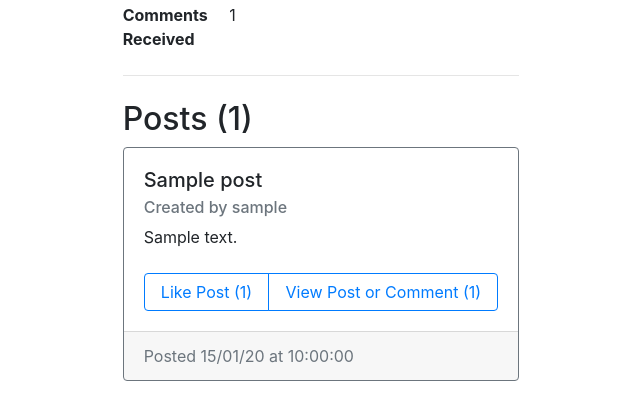
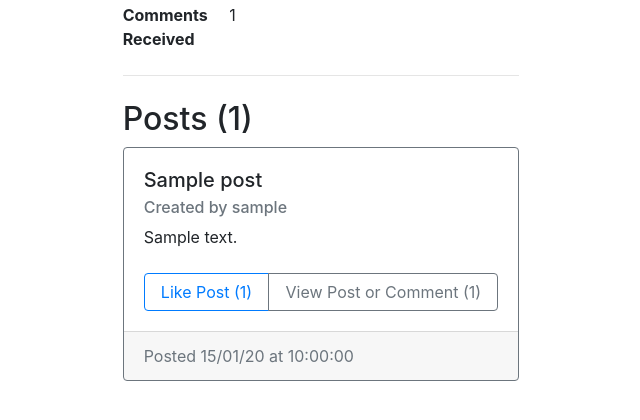
Before and after one commit to daniel-555/COMP2011-CW2, a Flask app: page /user in a window 1280 px wide. Shown: the part 321-741 px from the top of the page, without its empty margins (319-959 px from the left). Run offline with Flask 3, Linux system fonts and the light colour scheme; a user stored in the database is signed in; tables that the repository leaves empty hold one stand-in row (values such as "Sample post"); some libraries are stand-ins or nearby versions.

Commit message:
another change for colour blindness

```diff
--- a/app/templates/postCard.html
+++ b/app/templates/postCard.html
@@ -15,7 +15,7 @@
             <button class="btn btn-outline-primary like-button" id="{{ post_data.id }}">Like Post ({{
                 post_data.likes | length
                 }})</button>
-            <a type="button" class="btn btn-outline-primary" href="/view-post/{{ post_data.id }}">View Post or
+            <a type="button" class="btn btn-outline-secondary" href="/view-post/{{ post_data.id }}">View Post or
                 Comment ({{ post_data.comments | length }})</a>
         </div>
     </div>
```
